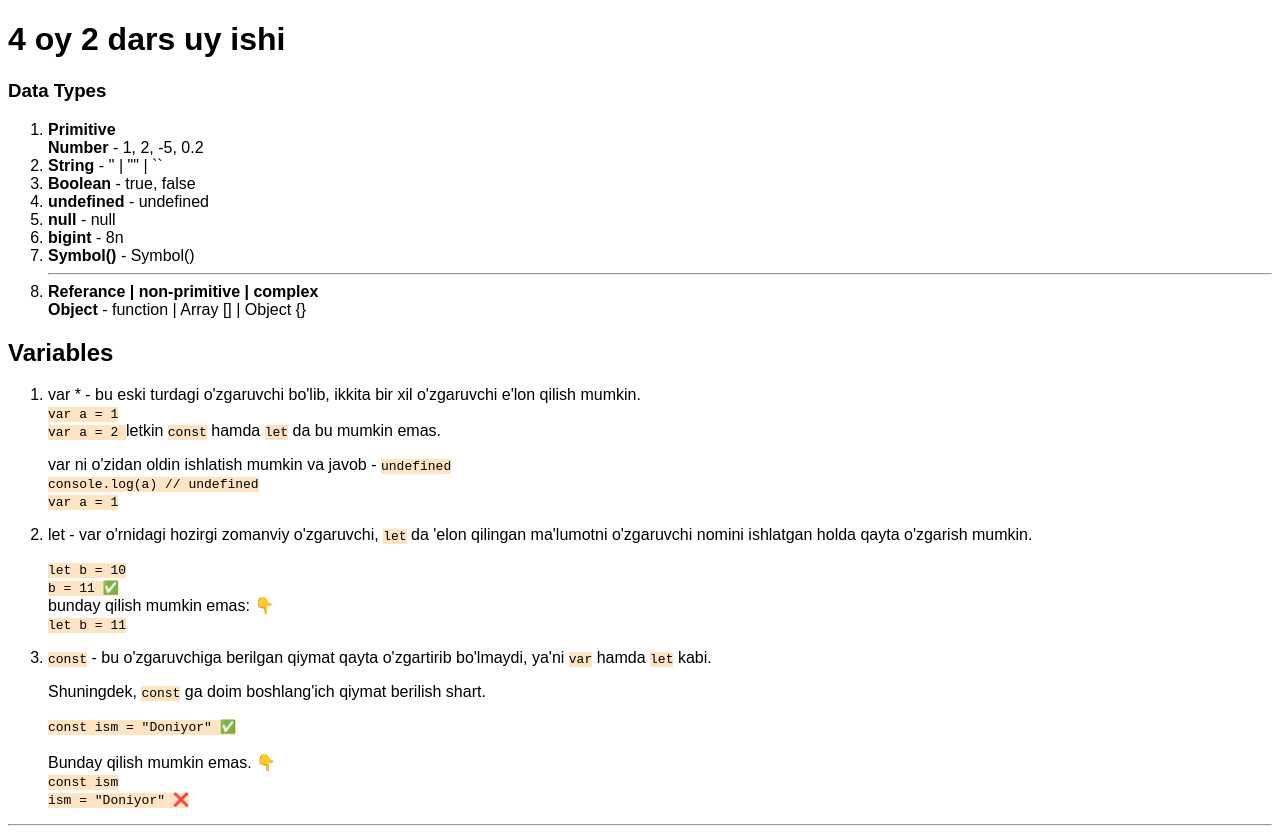
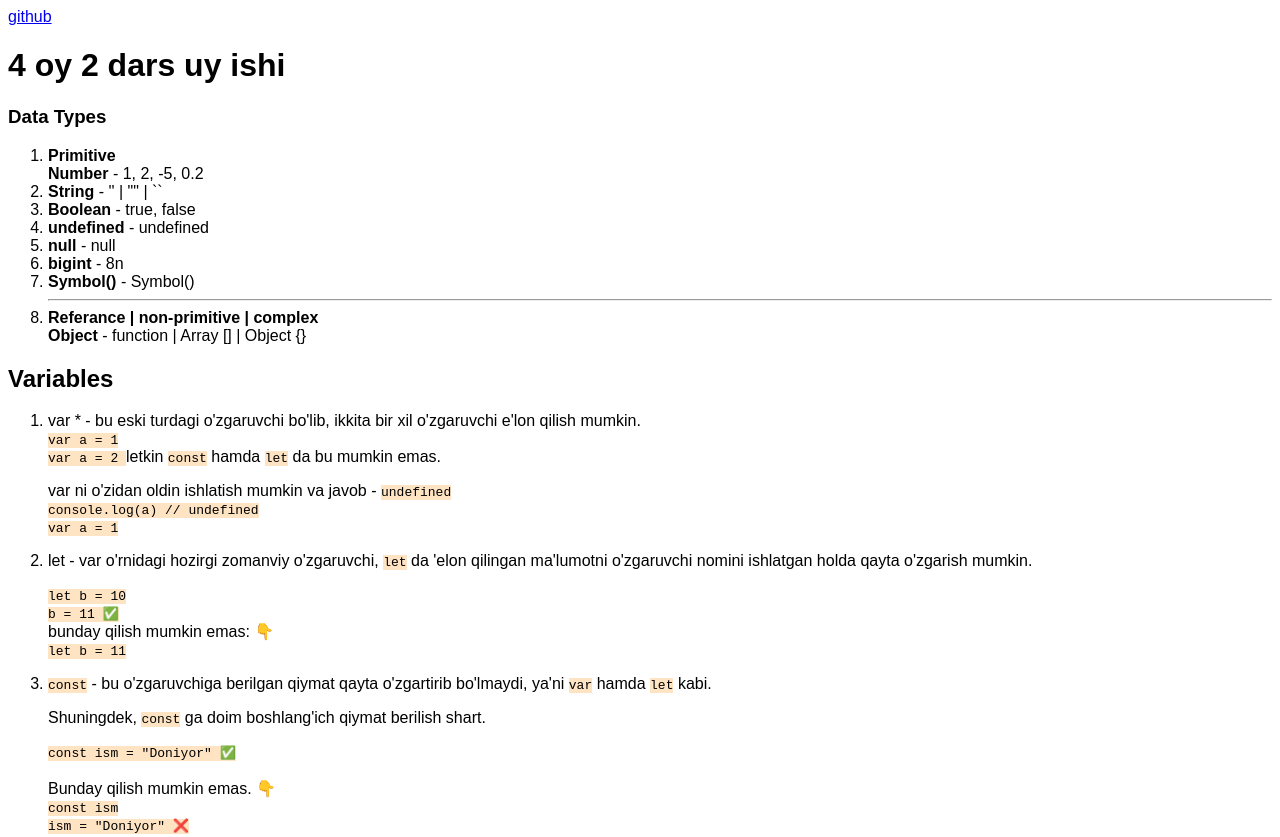
Before and after one commit to abubakirmajidov/4.1-dars, a plain HTML site: page index.html in a window 1280 px wide. Shown: the top 837 px of the page. Drawn offline with Linux system fonts and the light colour scheme; files whose address does not match are found by name.

Commit message:
abubakir

```diff
--- a/index.html
+++ b/index.html
@@ -15,6 +15,7 @@
     </style>
   </head>
   <body>
+    <a href="https://github.com/abubakirmajidov/4.1-dars">github</a>
     <h1>4 oy 2 dars uy ishi</h1>
     <h3>Data Types</h3>
     <ol>
```
